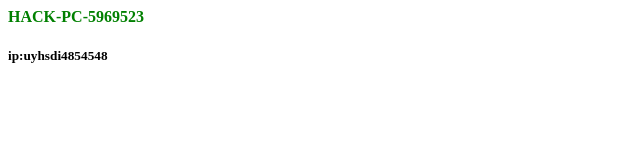
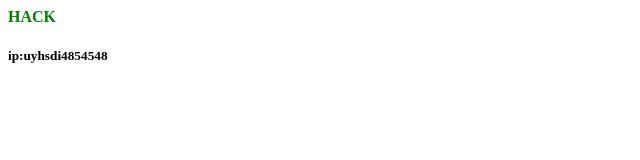
Before and after one commit to Coder-Arsil/test-code, a plain HTML site: page index.html in a window 1280 px wide. Shown: the whole page, without its empty margins (0-640 px from the left). Drawn offline with Linux system fonts and the light colour scheme.

Commit message:
fixed 11

```diff
--- a/index.html
+++ b/index.html
@@ -1,4 +1,4 @@
 <body>
-	<h4 style="color:green">HACK-PC-5969523</h4>
+	<h4 style="color:green">HACK</h4>
 	<h5>ip:uyhsdi4854548</h5>
 </body>
```
